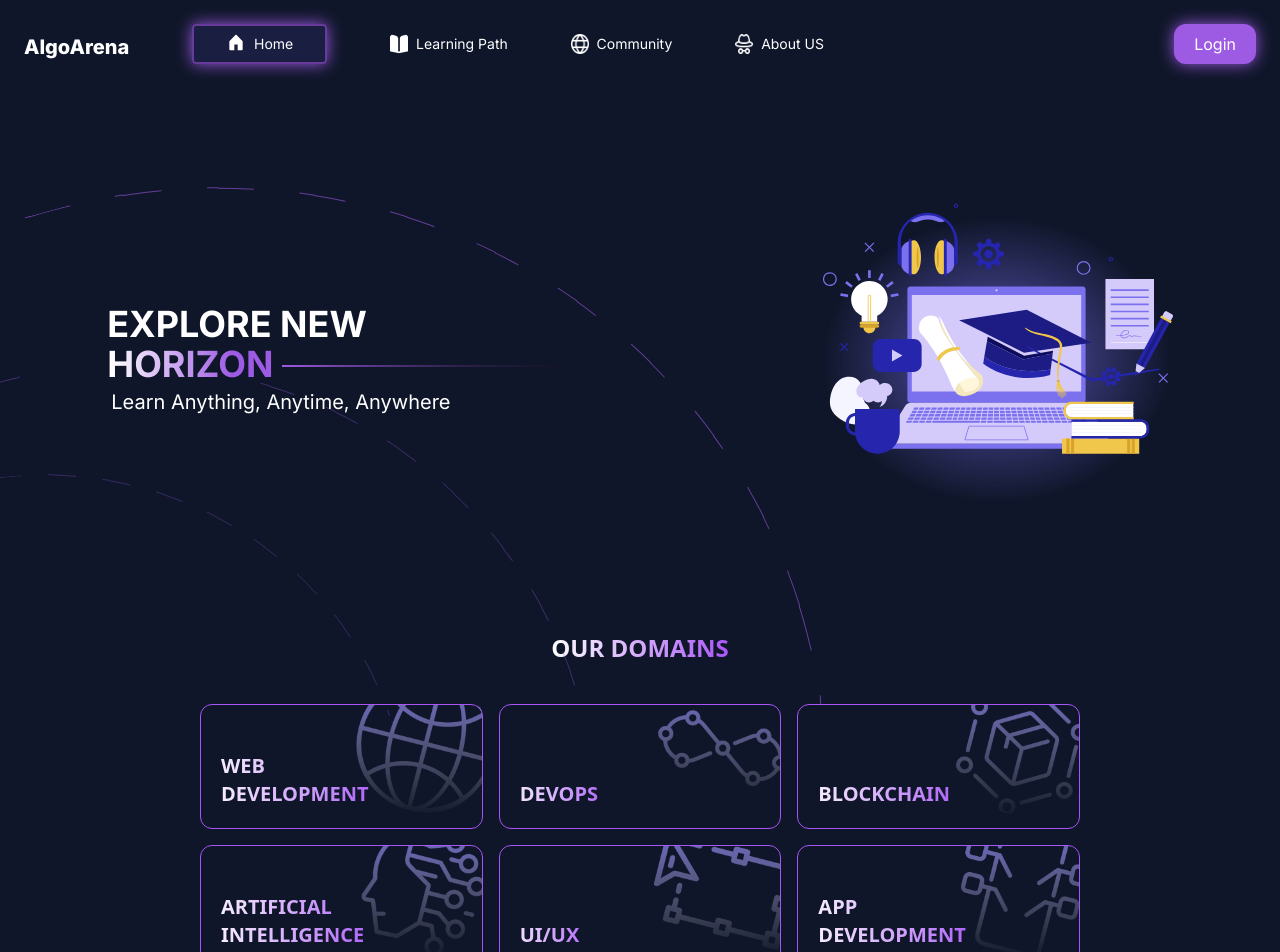
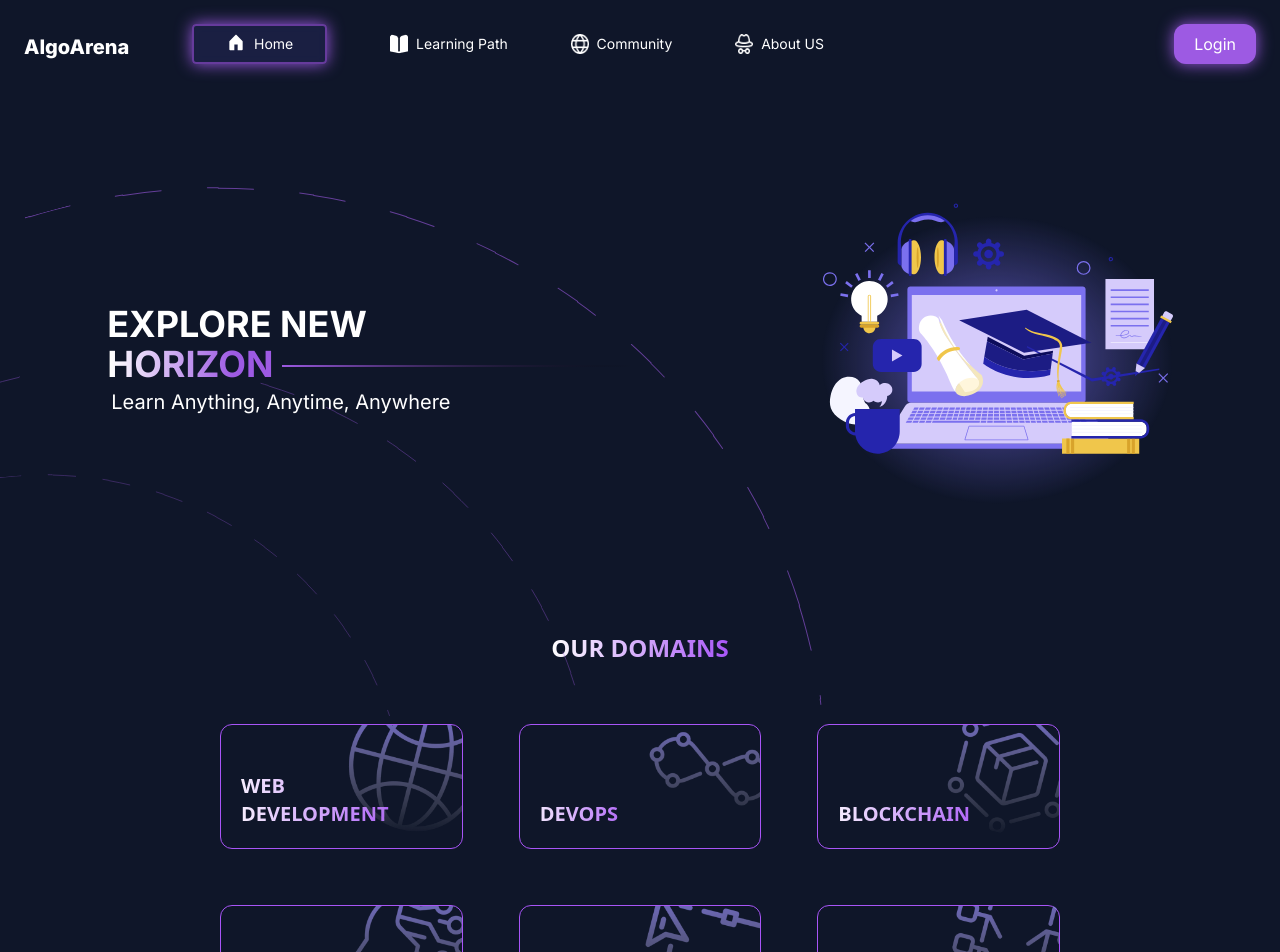
Before and after one commit to MLSAKIIT/AlgoArena, a Next.js app: page / in a window 1280 px wide. Shown: the top 952 px of the page. Built offline with nearby package versions, Linux system fonts and the light colour scheme.

Commit message:
added some transition to domain cards

```diff
--- a/src/components/domains/DomainCard.jsx
+++ b/src/components/domains/DomainCard.jsx
@@ -1,13 +1,20 @@
-import Image from "next/image"
+import Image from "next/image";
 
 const DomainCard = ({ title, img }) => {
   return (
-    <div className='border-[1.5px] border-purple-500 rounded-xl h-[70px] sm:h-[100px] md:h-[100px] lg:h-[125px] max-w-[350px] relative flex justify-between'>
+    <div className="border-[1.5px] border-purple-500 rounded-xl h-[70px] sm:h-[100px] md:h-[100px] lg:h-[125px] max-w-[350px] relative flex justify-between hover:scale-125 transition duration-300 mx-5 my-5">
       <div className="relative">
-        <p className="text-sm sm:text-base md:text-lg lg:text-xl font-sans font-bold bg-gradient-to-r from-white to-purple-500 inline-block text-transparent bg-clip-text sm:p-5 p-2 absolute bottom-0">{title}</p>
+        <p className="text-sm sm:text-base md:text-lg lg:text-xl font-sans font-bold bg-gradient-to-r from-white to-purple-500 inline-block text-transparent bg-clip-text sm:p-5 p-2 absolute bottom-0">
+          {title}
+        </p>
       </div>
       <div className="relative w-1/2 h-full">
-        <Image src={img} layout="fill" objectFit="cover" className="rounded-lg" />
+        <Image
+          src={img}
+          layout="fill"
+          objectFit="cover"
+          className="rounded-lg"
+        />
       </div>
     </div>
   );
```
Also changed, not shown: 2 other files (tests, documents, lock files or other folders).
